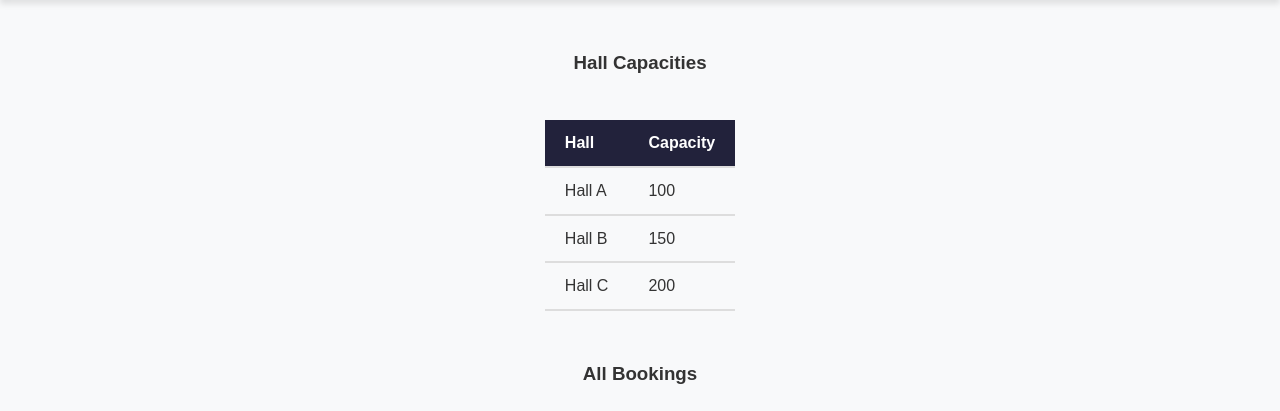
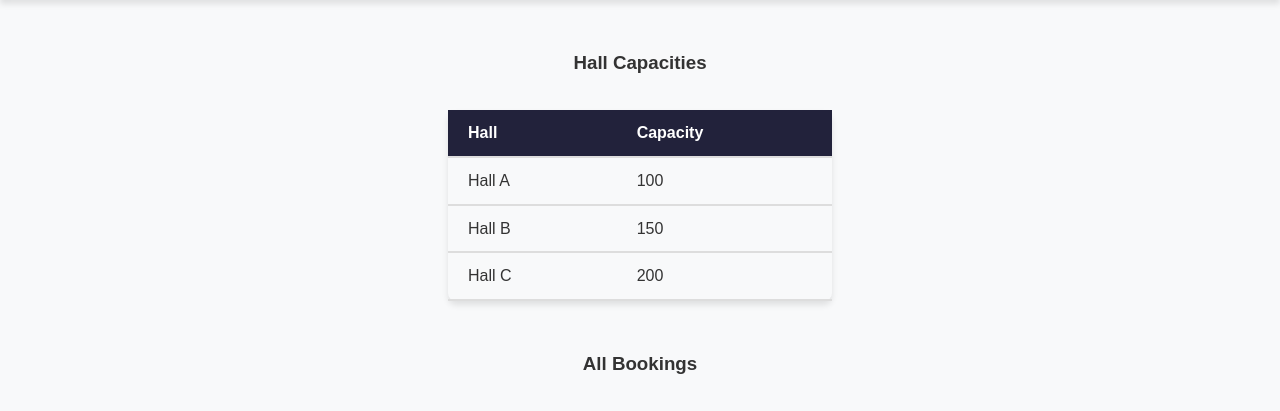
Before and after one commit to devchuks/Group-12-Hotel-Hall-Booking-Project, a PHP site: page /manager_dashboard.php in a window 1280 px wide. Shown: the part 98-509 px from the top of the page. Run offline with PHP 8.4, Linux system fonts and the light colour scheme; a user stored in the database is signed in; data comes from the database, SQL or seed files in the repository; data that the repository does not hold is empty.

Commit message:
minor changes

```diff
--- a/style.css
+++ b/style.css
@@ -350,6 +350,7 @@ form label {
 }
 
 form input, form select {
+
     padding: 10px;
     margin-bottom: 12px;
     border: 1px solid #ccc;
@@ -392,9 +393,11 @@ footer {
 }
 
 #hallCapacities {
-    width: auto; /* Makes the table as wide as its content */
+    width: 30%;
+    box-shadow: 0 4px 6px rgba(0, 0, 0, 0.1);
+    /* width: auto; Makes the table as wide as its content */
     margin-left: 0; /* Aligns the table to the left */
-    margin-top: 10px; /* Adds some spacing from the title */
+    /* margin-top: 10px; Adds some spacing from the title */
     border-collapse: collapse;
 }
 
@@ -408,6 +411,7 @@ footer {
     background: #22223b;
     color: #fff;
     font-weight: bold;
+    /* border-radius: .5rem .5rem 0 0; */
 }
 
 #hallCapacities tr:hover {
```
